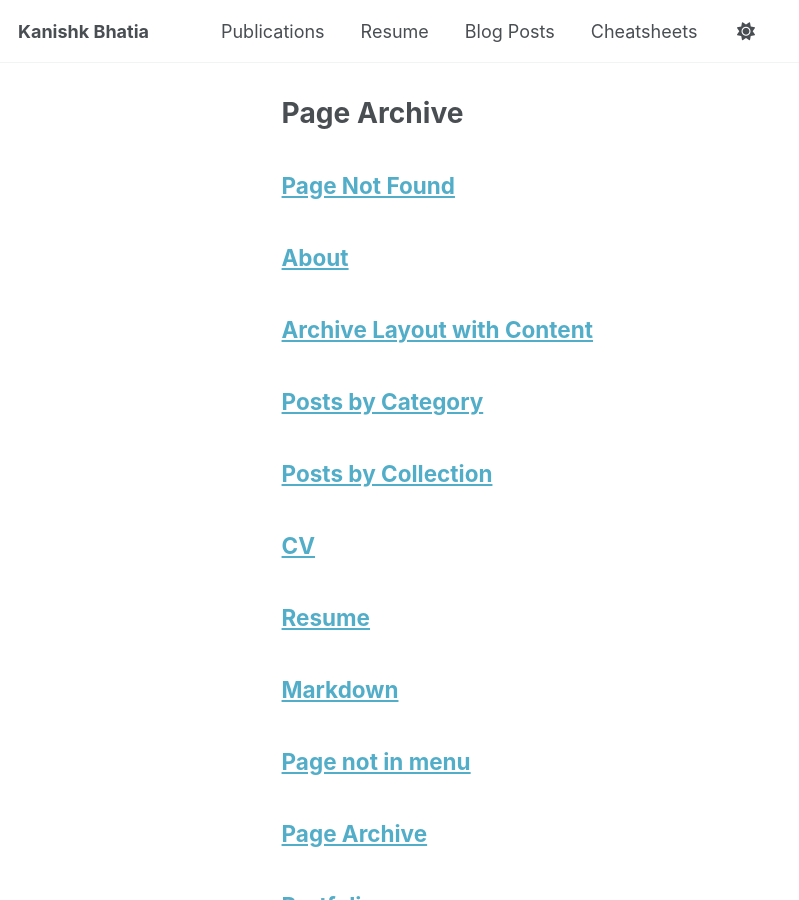
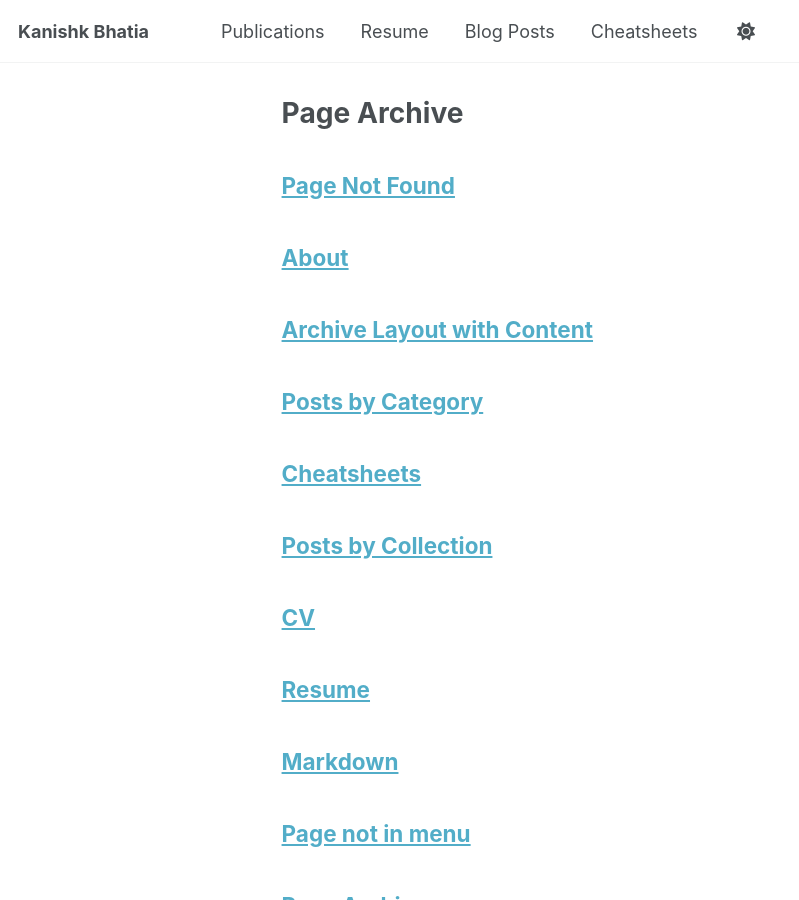
Before and after one commit to kanishkbh/kanishkbh.github.io, a Jekyll site: the page built from _pages/page-archive.html, in a window 1280 px wide and 900 px high. Shown: the whole window, without its empty margins (0-799 px from the left). Built offline with Jekyll 4.4.1, drawn with Linux system fonts in a browser that asks for light colours; a script bundle is joined from its source files by our own code; library files that are not in the unit come from our copies.

Commit message:
Remaining updates for last commit (add cheatsheets)

```diff
--- a/_includes/archive-single.html
+++ b/_includes/archive-single.html
@@ -34,7 +34,7 @@
       {% endif %}
     </h2>
 
-    {% if post.read_time %}
+    {% if post.read_time and include.hide_meta != true %}
       <p class="page__meta"><i class="fa fa-clock" aria-hidden="true"></i> {% include read-time.html %}</p>
     {% endif %}
 
@@ -42,7 +42,9 @@
           <p> {{ post.type }}, <i>{{ post.venue }}</i>, {{ post.date | default: "1900-01-01" | date: "%Y" }} </p>
         {% elsif post.collection == 'publications' %}
           <p>Published in <i>{{ post.venue }}</i>, {{ post.date | default: "1900-01-01" | date: "%Y" }} </p>
-        {% elsif post.date %}
+        {% elsif post.collection == 'cheatsheets' %}
+          <!-- No date for cheatsheets -->
+        {% elsif post.date and include.hide_meta != true %}
          <p class="page__date"><strong><i class="fa fa-fw fa-calendar" aria-hidden="true"></i> {{ site.data.ui-text[site.locale].date_label | default: "Published:" }}</strong> <time datetime="{{ post.date | default: "1900-01-01" | date_to_xmlschema }}">{{ post.date | default: "1900-01-01" | date: "%B %d, %Y" }}</time></p>
         {% endif %}
 
--- a/_layouts/single.html
+++ b/_layouts/single.html
@@ -36,6 +36,8 @@
 
         {% if page.collection == 'teaching' %}
           <p> {{ page.type }}, <i>{{ page.venue }}</i>, {{ page.date | default: "1900-01-01" | date: "%Y" }} </p>
+        {% elsif page.collection == 'cheatsheets' %}
+          <!-- No date for cheatsheets -->
         {% elsif page.venue and page.date %}
           <p>Published in <i>{{ page.venue }}</i>, {{ page.date | default: "1900-01-01" | date: "%Y" }} </p>
         {% elsif page.date %}
```
Also changed, not shown: _pages/cheatsheets.html (added, +12 -0 lines).
